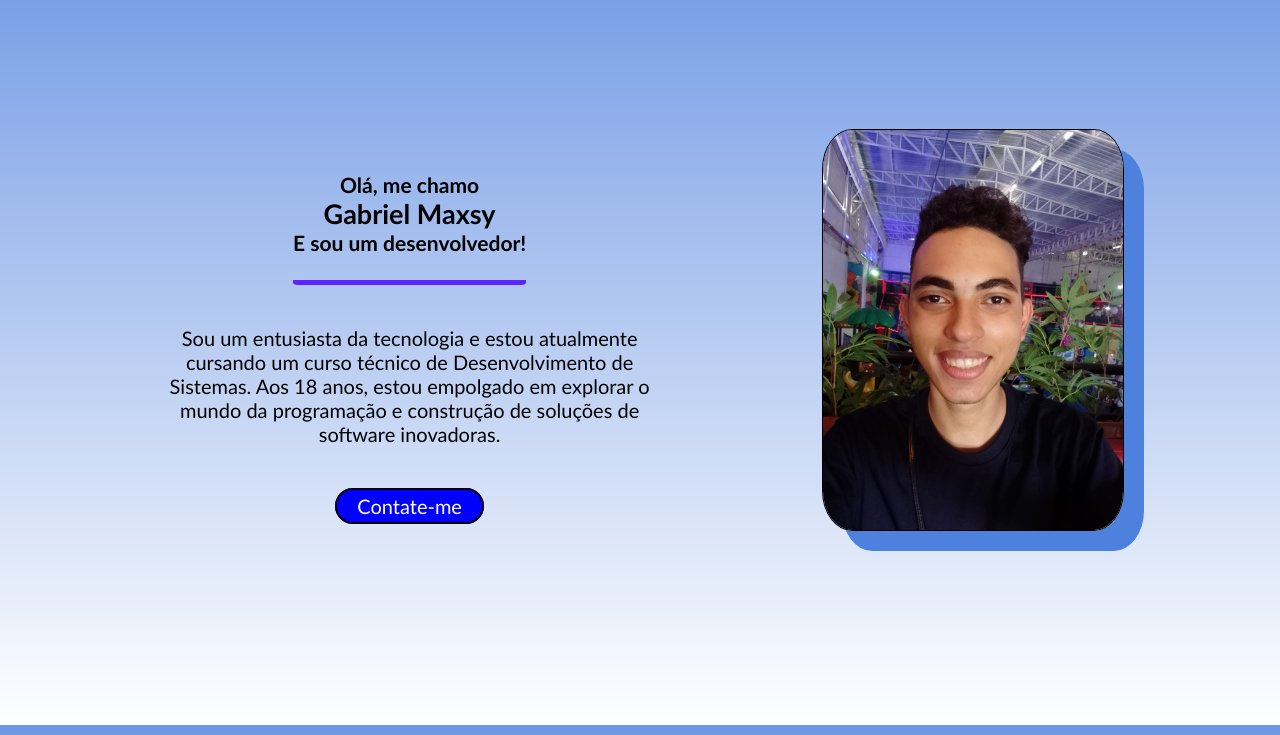
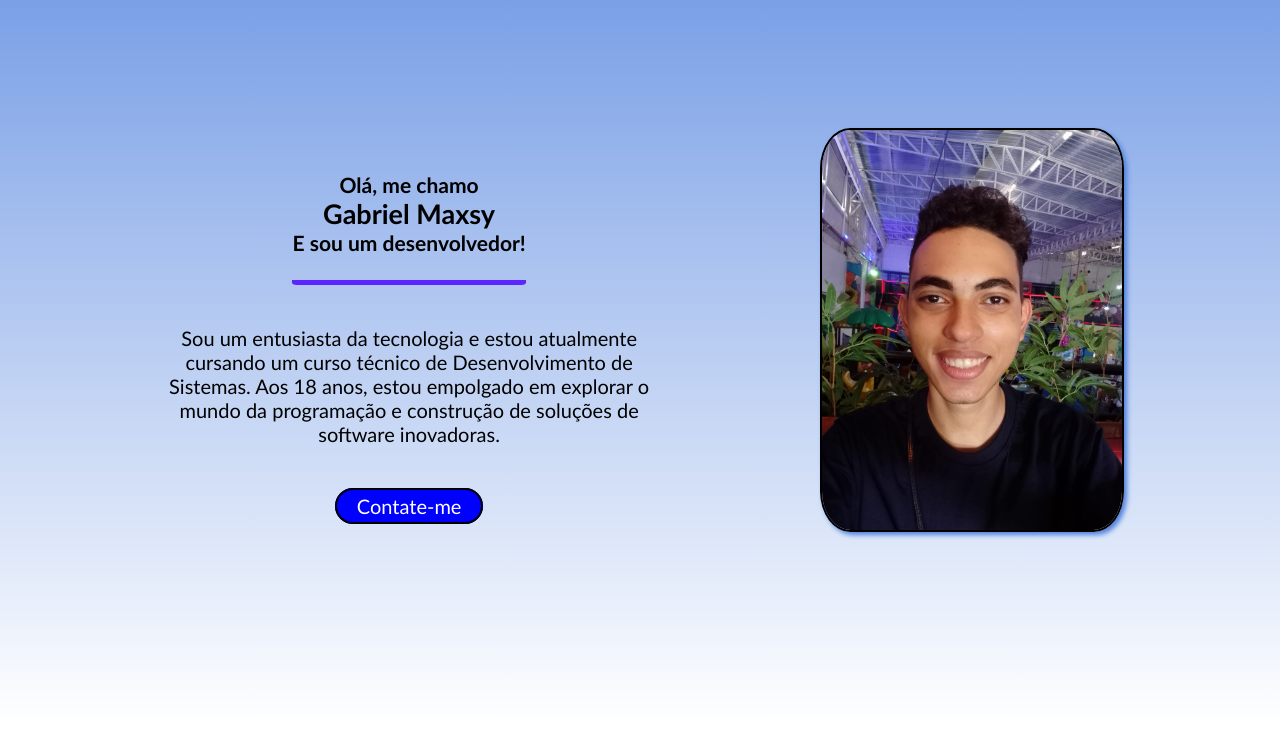
Before and after one commit to Gabriel-Maxsy/Gabriel-Pagina, a plain HTML site: page home.html in a window 1280 px wide. Shown: the part 65-800 px from the top of the page. Drawn offline with Linux system fonts and the light colour scheme.

Commit message:
atualização imagem

```diff
--- a/index.css
+++ b/index.css
@@ -20,6 +20,7 @@
 body{
     min-height: 100%;
     background: linear-gradient(to bottom, #4e80ded0, #ffffffd0);
+    background-repeat: no-repeat;
 }
 
 header{
@@ -133,8 +134,8 @@ main{
 img{
     border-radius: 10%;
     margin-bottom: 15%;
-    box-shadow: var(--cor-quatro) 20px 20px 0px;
-    border: 1px solid black;
+    box-shadow: var(--cor-quatro) 3px 3px 5px;
+    border: 2px solid black;
     display: block;
 }
 
```
